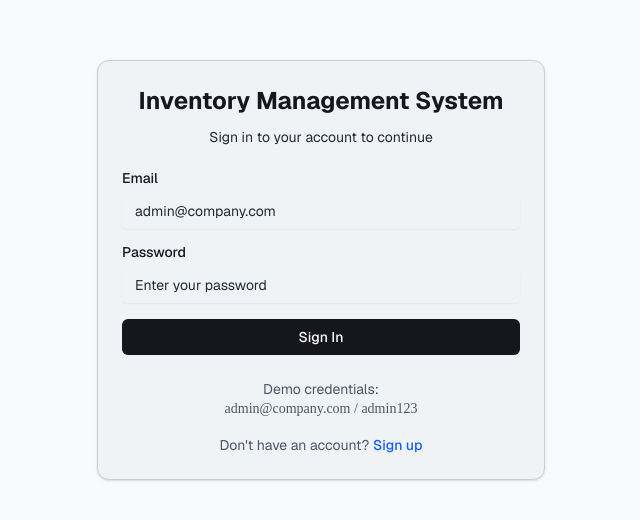
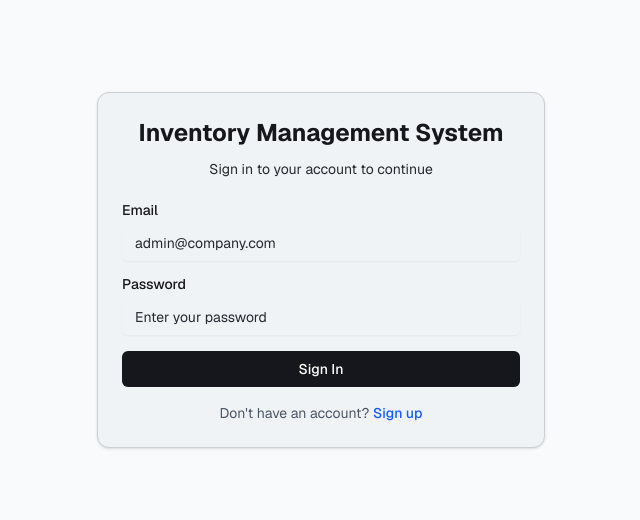
Before and after one commit to hussnain1298/powerlinetraders, a Next.js app: page /auth/login in a window 1280 px wide. Shown: the part 130-650 px from the top of the page, without its empty margins (319-959 px from the left). Built offline with nearby package versions, Linux system fonts and the light colour scheme.

Commit message:
updated 4

```diff
--- a/app/auth/login/page.tsx
+++ b/app/auth/login/page.tsx
@@ -101,10 +101,7 @@ export default function LoginPage() {
             </Button>
           </form>
 
-          <div className="mt-6 text-center text-sm text-gray-600">
-            <p>Demo credentials:</p>
-            <p className="font-mono">admin@company.com / admin123</p>
-          </div>
+
 
           <div className="mt-4 text-center">
             <p className="text-sm text-gray-600">
```
